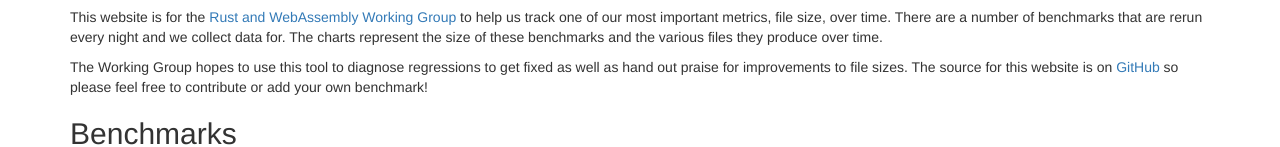
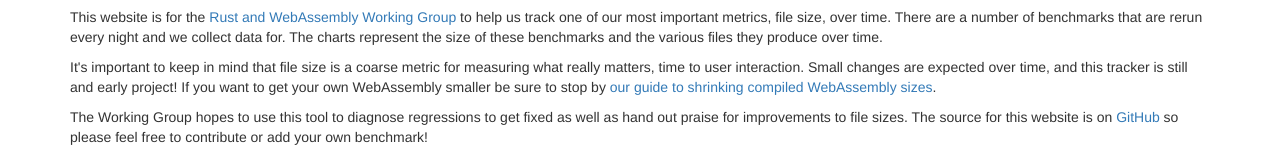
Before and after one commit to rustwasm/wasm-weight-tracker, a plain HTML site: page html/index.html in a window 1280 px wide. Shown: the part 146-293 px from the top of the page. Drawn offline with nearby package versions, Linux system fonts and the light colour scheme; no server answers.

Commit message:
More disclaimers...

```diff
--- a/html/index.html
+++ b/html/index.html
@@ -29,6 +29,16 @@
           charts represent the size of these benchmarks and the various files
           they produce over time.
         </p>
+
+        <p>
+          It's important to keep in mind that file size is a coarse metric for
+          measuring what really matters, time to user interaction. Small changes
+          are expected over time, and this tracker is still and early project!
+          If you want to get your own WebAssembly smaller be sure to stop by
+          <a href='https://rustwasm.github.io/docs/book/reference/code-size.html'>
+            our guide to shrinking compiled WebAssembly sizes</a>.
+        </p>
+
         <p>
           The Working Group hopes to use this tool to diagnose regressions to
           get fixed as well as hand out praise for improvements to file sizes.
```
